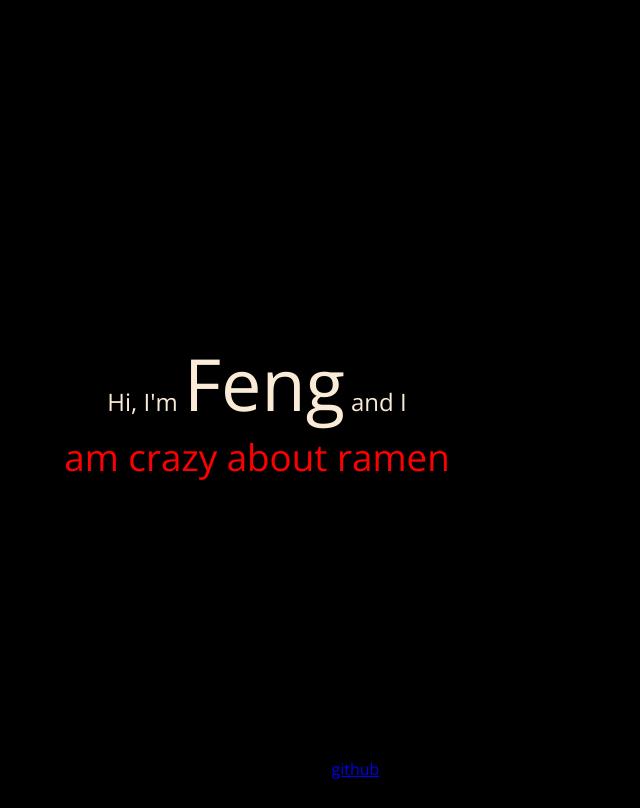
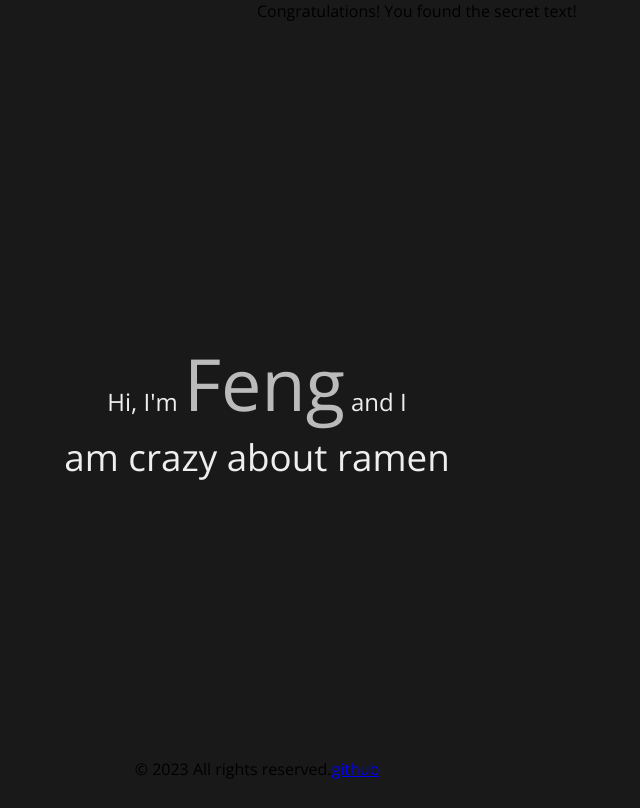
Before and after one commit to SiddarGu/Web-Page-Entry, a plain HTML site: page index.html in a window 1280 px wide. Shown: the whole page, without its empty margins (383-1023 px from the left). Drawn offline with nearby package versions, Linux system fonts and the light colour scheme.

Commit message:
style update

```diff
--- a/index.css
+++ b/index.css
@@ -3,7 +3,7 @@ html {
 }
 
 body {
-    background-color: black;
+    background-color: #191919;
     display: flex;
     justify-content: center;
     align-items: center;
@@ -15,17 +15,18 @@ body {
 
 #name {
     font-size: 3em;
+    color: #bbb;
 }
 
 #upper {
     font-size: 1.5em;
-    color: antiquewhite;
+    color: #eee;
     text-align: center;
     margin: 0 0.5em;
 }
 
 #info {
-    color: red;
+    color: #eee;
     font-size: 2.3em;
     text-align: center;
     margin: 0 1em;
```
